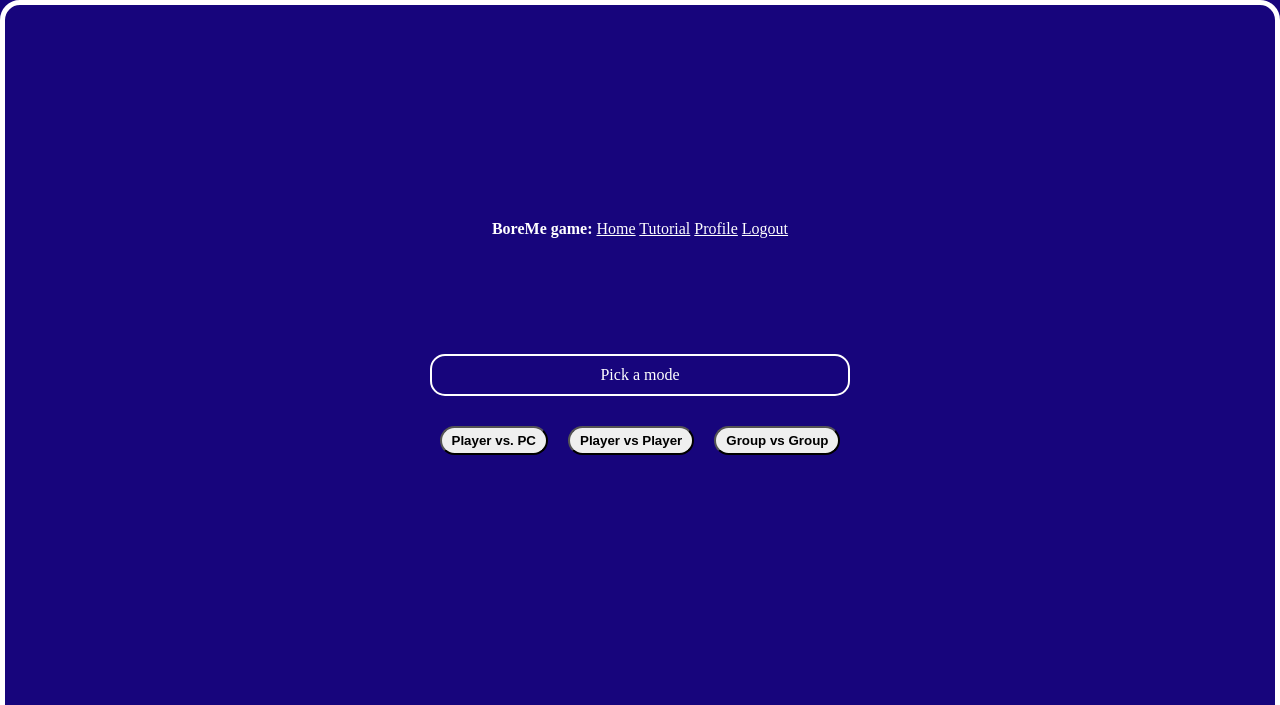
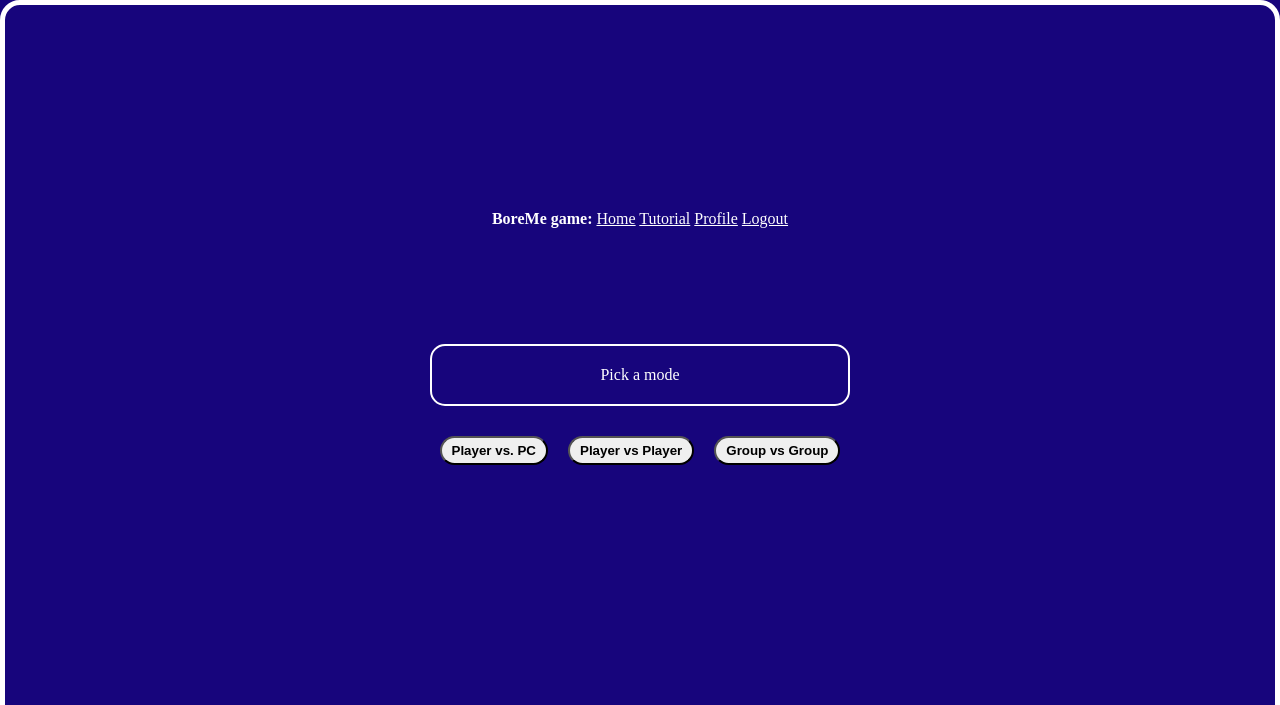
Before and after one commit to Toby16/BoreMe, a Flask app: page /home/ in a window 1280 px wide. Shown: the top 705 px of the page. Run offline with Flask 3, Linux system fonts and the light colour scheme; the visitor is signed in with stand-in values (Sample User, id 1).

Commit message:
BoreMe game | Report: made changes and included updates to game mode layout | frontend interactively and responsively fits the desktop window regardless of whether you zoom in or out

```diff
--- a/BoreMe_app/static/css/game_mode.css
+++ b/BoreMe_app/static/css/game_mode.css
@@ -18,7 +18,7 @@ body {
 #game_mode_title {
   border-radius: 15px;
   border: 2px solid white;
-    padding: 10px 50px;
+  padding:20px 50px;
   margin-bottom: 20px;
   text-align: center;
 }
@@ -48,7 +48,7 @@ a {
 
 #player_vs_pc,
 #player_vs_player,
-#group_vs_group {
+#chat_room {
 cursor: pointer;
 }
 
```
Lines whose indentation alone changed are shown as unchanged.
